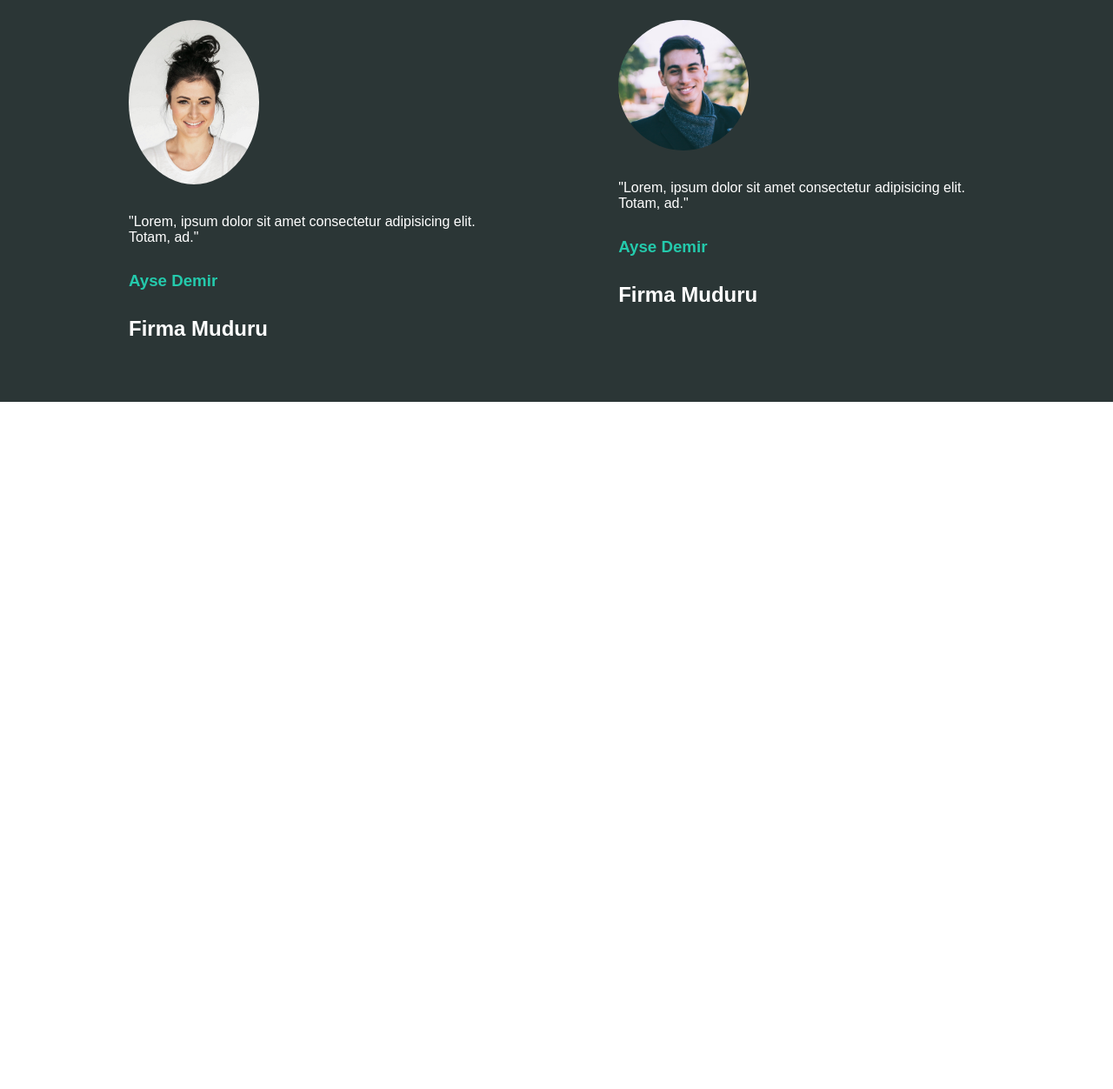
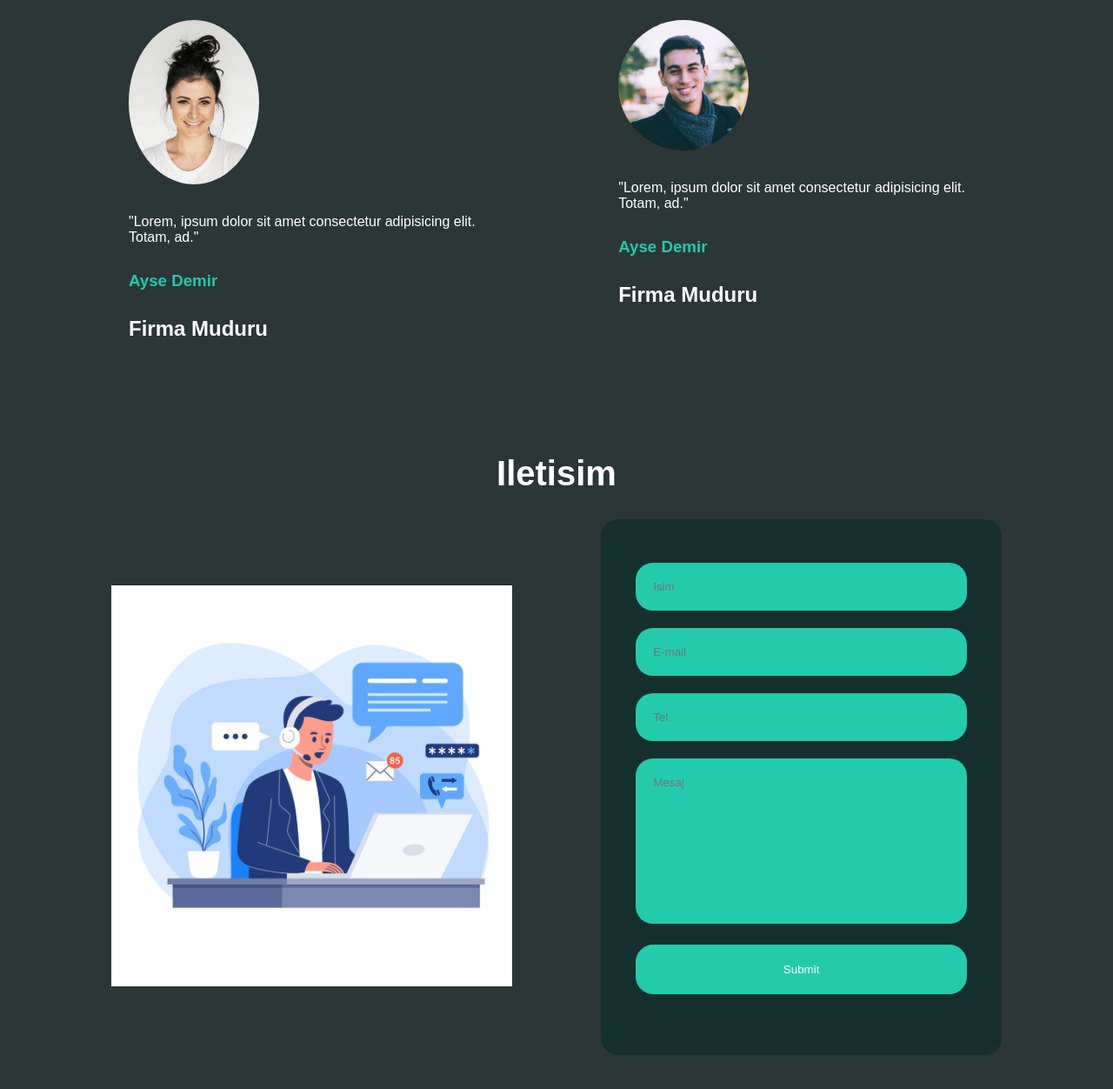
Before and after one commit to doruktekel/Basic_Portfolio, a plain HTML site: page index.html in a window 1280 px wide. Shown: the part 2851-4103 px from the top of the page at 87% size. Before the commit the page ends 3313 px from the top, so only its background shows below. Drawn offline with nearby package versions, Linux system fonts and the light colour scheme.

Commit message:
iletişin

```diff
--- a/index.html
+++ b/index.html
@@ -22,8 +22,8 @@
           <li><a href="#yazilimlar">Yazilimlar</a></li>
           <li><a href="#sertifikalar">Sertifikalarim</a></li>
           <li><a href="#basarilar">Basarilar</a></li>
-          <li><a href="">Hakkimda</a></li>
-          <li><a href="">Iletisim</a></li>
+          <li><a href="#firmalar">Hakkimda</a></li>
+          <li><a href="#iletisim">Iletisim</a></li>
         </ul>
       </div>
     </header>
@@ -231,5 +231,29 @@
         </div>
       </div>
     </section>
+    <!-- ILETISIM -->
+    <section id="iletisim">
+      <div class="section-title"><h2>Iletisim</h2></div>
+      <div class="inner-iletisim">
+        <div class="child-iletisim">
+          <img src="img/iletisim.jpg" alt="" />
+        </div>
+        <div class="child-iletisim">
+          <form action="#">
+            <input placeholder="Isim" type="text" />
+            <input placeholder="E-mail" type="text" />
+            <input placeholder="Tel" type="text" />
+            <textarea
+              name=""
+              id=""
+              cols="30"
+              rows="10"
+              placeholder="Mesaj"
+            ></textarea>
+            <input type="submit" />
+          </form>
+        </div>
+      </div>
+    </section>
   </body>
 </html>
--- a/style.css
+++ b/style.css
@@ -263,3 +263,48 @@ header {
   text-decoration: underline;
   cursor: pointer;
 }
+
+/********************************* ILETISIM *******************************/
+
+.inner-iletisim {
+  display: flex;
+  justify-content: space-between;
+  align-items: center;
+  width: 80%;
+  margin: 0 auto;
+  flex-wrap: wrap;
+}
+.child-iletisim {
+  flex-basis: 45%;
+}
+.child-iletisim form {
+  background-color: rgb(21, 47, 47);
+  padding: 50px 40px;
+  border-radius: 20px;
+}
+.child-iletisim form input,
+textarea {
+  width: 100%;
+  margin-bottom: 20px;
+  background-color: #24caac;
+  padding: 20px;
+  border: none;
+  border-radius: 20px;
+  resize: none;
+  transition: all 0.5s cubic-bezier(0.25, 0.46, 0.45, 0.94);
+}
+.child-iletisim form input:focus,
+textarea:focus {
+  border: #fff;
+  letter-spacing: 1px;
+}
+
+.child-iletisim form input:last-child {
+  border: 1px solid #24caac;
+  border-radius: 20px;
+  background-color: #24caac;
+  transition: all 0.5s cubic-bezier(0.25, 0.46, 0.45, 0.94);
+}
+.child-iletisim form input:last-child:hover {
+  background-color: transparent;
+}
```
Also changed, not shown: img/iletisim.jpg (added).
